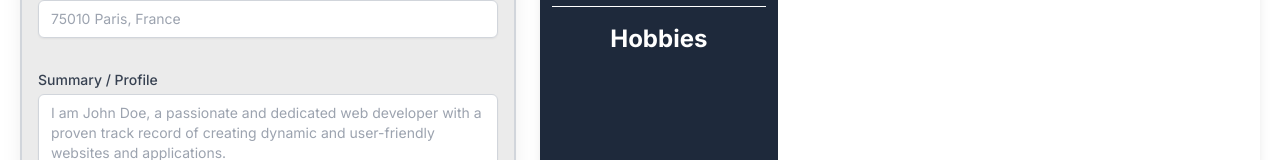
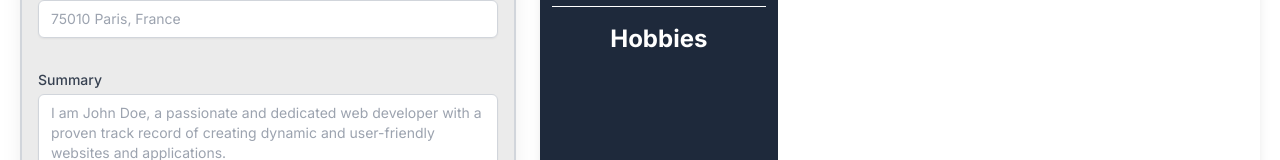
Before and after one commit to Vincent0103/CV-application, a React (Vite) app: page / in a window 1280 px wide. Shown: the part 392-552 px from the top of the page. Built offline with nearby package versions, Linux system fonts and the light colour scheme.

Commit message:
Refactor code

```diff
--- a/src/App.jsx
+++ b/src/App.jsx
@@ -8,7 +8,7 @@ function App() {
     name: '',
     lastName: '',
     email: '',
-    tel: '',
+    phoneNumber: '',
     location: '',
     summary: '',
     skills: [
--- a/src/components/GeneralForm.jsx
+++ b/src/components/GeneralForm.jsx
@@ -1,3 +1,4 @@
+import objectSplice, { toTitle, typeGiver } from './utils.js';
 import FormContainer from './FormContainer.jsx';
 import LabelAndInput, { Select, AddBtn } from './FormElements.jsx';
 
@@ -8,84 +9,70 @@ const GeneralForm = ({ generalInformations, handleChange }) => {
   const fadingBottomContainer = <div className="absolute -bottom-1 w-full h-24 bg-gradient-to-t from-white
   pointer-events-none"></div>;
 
+  const placeholders = {
+    name: 'John',
+    lastName: 'Doe',
+    email: 'johndoe@gmail.com',
+    phoneNumber: '06 32 73 12 98',
+    location: '75010 Paris, France',
+    summary: summaryForJohnDoe,
+    skills: ['Web Developer', 'Artist'],
+    languages: ['French', 'English'],
+    hobbies: hobbiesForJohnDoe,
+  };
+
+  const addGeneralInputs = (data, start, end, autoFocus = false) => (
+    objectSplice(data, start, end).map((item, index) => (
+      <LabelAndInput
+        key={index}
+        type={typeGiver(item[0])}
+        name={item[0]}
+        labelName={toTitle(item[0])}
+        placeholder={placeholders[item[0]]}
+        hasAutoFocus={autoFocus && index === 0}
+        handleChange={handleChange}
+        dataKey={item[0]}
+        value={item[1]}
+      />
+    ))
+  );
+
+  const addGeneralInputsAndSelects = (obj, category, [innerCategory, innerOption]) => (
+    obj.map((_, index) => (
+      <LabelAndInput key={index} type="text" name={`${innerCategory}${index}`}
+      labelName={(index !== 0) ? '' : toTitle(category)}
+      placeholder={(index < placeholders[category].length)
+        ? placeholders[category][index]
+        : ''}
+      additionalStyles={(index !== 0) ? 'pt-0 pb-3' : 'pb-2'}
+      handleChange={handleChange} dataKey={category}
+      value={generalInformations[category][index][innerCategory]} category={innerCategory}
+      innerObjectId={index}>
+        <Select name={`${innerOption}${index}`}
+        values={['Beginner', 'Intermediate', 'Advanced', 'Fluent']}
+        handleChange={handleChange} dataKey={category}
+        selectedValue={generalInformations[category][index][innerOption]} category={innerOption}
+        innerObjectId={index}/>
+      </ LabelAndInput>
+    ))
+  );
+
   return (
     <FormContainer fadingBottomContainer={fadingBottomContainer}>
       <form>
         <div className="flex">
-          <LabelAndInput type="text" name="name" labelName="Name" placeholder="John" hasAutoFocus={true}
-          handleChange={handleChange} dataKey={'name'} value={generalInformations.name} />
-
-          <LabelAndInput type="text" name="lastName" labelName="Last Name" placeholder="Doe"
-          handleChange={handleChange} dataKey={'lastName'} value={generalInformations.lastName} />
+          {addGeneralInputs(generalInformations, 0, 2, true)}
         </div>
-
-        <LabelAndInput type="email" name="email" labelName="Email" placeholder="johndoe@gmail.com"
-        handleChange={handleChange} dataKey={'email'} value={generalInformations.email}/>
-
-        <LabelAndInput type="tel" name="tel" labelName="Phone Number" placeholder="06 32 73 12 98"
-        handleChange={handleChange} dataKey={'tel'} value={generalInformations.tel}/>
-
-        <LabelAndInput type="text" name="location" labelName="Location" placeholder="75010 Paris, France"
-        handleChange={handleChange} dataKey={'location'} value={generalInformations.location}/>
-
-        <LabelAndInput type="textarea" name="summary" labelName="Summary / Profile"
-        placeholder={summaryForJohnDoe} handleChange={handleChange}
-        dataKey={'summary'} value={generalInformations.summary} />
-
+        {addGeneralInputs(generalInformations, 2, 6, false)}
         <div>
-          <LabelAndInput type="text" name="skill1" labelName="Skills" placeholder="Web Developer"
-          additionalStyles="pb-2" handleChange={handleChange} dataKey={'skills'}
-          value={generalInformations.skills[0].skill} category={'skill'} innerObjectId={0}>
-
-            <Select name="expertise1" values={['Beginner', 'Intermediate', 'Advanced', 'Expert']}
-            handleChange={handleChange} dataKey={'skills'} category={'expertise'}
-            selectedValue={generalInformations.skills[0].expertise} innerObjectId={0}/>
-
-          </ LabelAndInput>
-
-          <LabelAndInput type="text" name="skill2" placeholder="Artist" additionalStyles="pt-0 pb-3"
-          handleChange={handleChange} dataKey={'skills'} value={generalInformations.skills[1].skill}
-          category={'skill'} innerObjectId={1}>
-
-            <Select name="expertise2" values={['Beginner', 'Intermediate', 'Advanced', 'Expert']}
-            handleChange={handleChange} dataKey={'skills'}
-            selectedValue={generalInformations.skills[1].expertise} category={'expertise'}
-            innerObjectId={1}/>
-
-          </ LabelAndInput>
-
+          {addGeneralInputsAndSelects(generalInformations.skills, 'skills', ['skill', 'expertise'])}
           <AddBtn />
         </div>
-
         <div>
-          <LabelAndInput type="text" name="language1" labelName="Languages" placeholder="French"
-          additionalStyles="pb-2" handleChange={handleChange}
-          dataKey={'languages'} value={generalInformations.languages[0].language}
-          category={'language'} innerObjectId={0}>
-
-            <Select name="fluency1" values={['Beginner', 'Intermediate', 'Advanced', 'Fluent']}
-            handleChange={handleChange} dataKey={'languages'}
-            selectedValue={generalInformations.languages[0].fluency} category={'fluency'} innerObjectId={0}/>
-
-          </ LabelAndInput>
-
-          <LabelAndInput type="text" name="language2" placeholder="English" additionalStyles="pt-0 pb-3"
-          dataKey={'languages'} handleChange={handleChange}
-          value={generalInformations.languages[1].language} category={'language'} innerObjectId={1}>
-
-            <Select name="fluency2" values={['Beginner', 'Intermediate', 'Advanced', 'Fluent']}
-            handleChange={handleChange} dataKey={'languages'}
-            selectedValue={generalInformations.languages[1].fluency}
-            category={'fluency'} innerObjectId={1}/>
-
-          </ LabelAndInput>
-
+          {addGeneralInputsAndSelects(generalInformations.languages, 'languages', ['language', 'fluency'])}
           <AddBtn />
         </div>
-
-        <LabelAndInput type="textarea" name="hobbies" labelName="Hobbies"
-        placeholder={hobbiesForJohnDoe} handleChange={handleChange}
-        dataKey={'hobbies'} value={generalInformations.hobbies}/>
+        {addGeneralInputs(generalInformations, 8, 9, false)}
 
       </form>
     </FormContainer>
--- /dev/null
+++ b/src/components/utils.js
@@ -0,0 +1,41 @@
+const objectSplice = (obj, start, end) => Object.entries(obj).slice(start, end);
+
+const toTitle = (camelCaseString) => {
+  const words = [];
+  const charArr = camelCaseString.split('');
+  let prevIndex = 0;
+  let currentIndex;
+  let isEndOfArray = false;
+  charArr.forEach((letter, index) => {
+    if (index !== charArr.length - 1) {
+      currentIndex = index;
+    } else {
+      currentIndex = charArr.length;
+      isEndOfArray = true;
+    }
+
+    if (letter === letter.toUpperCase() || isEndOfArray) {
+      words.push(camelCaseString[prevIndex].toUpperCase()
+        + camelCaseString.slice(prevIndex + 1, currentIndex));
+      prevIndex = currentIndex;
+    }
+  });
+  return words.join(' ');
+};
+
+const typeGiver = (category) => {
+  const types = {
+    text: ['name', 'lastName', 'location', 'skills', 'languages'],
+    email: ['email'],
+    tel: ['phoneNumber'],
+    textarea: ['summary', 'hobbies'],
+  };
+
+  const entry = Object.entries(types).find(([_, categories]) => categories.includes(category))
+    || [null];
+  const [foundType] = entry;
+  return foundType;
+};
+
+export default objectSplice;
+export { toTitle, typeGiver };
```
